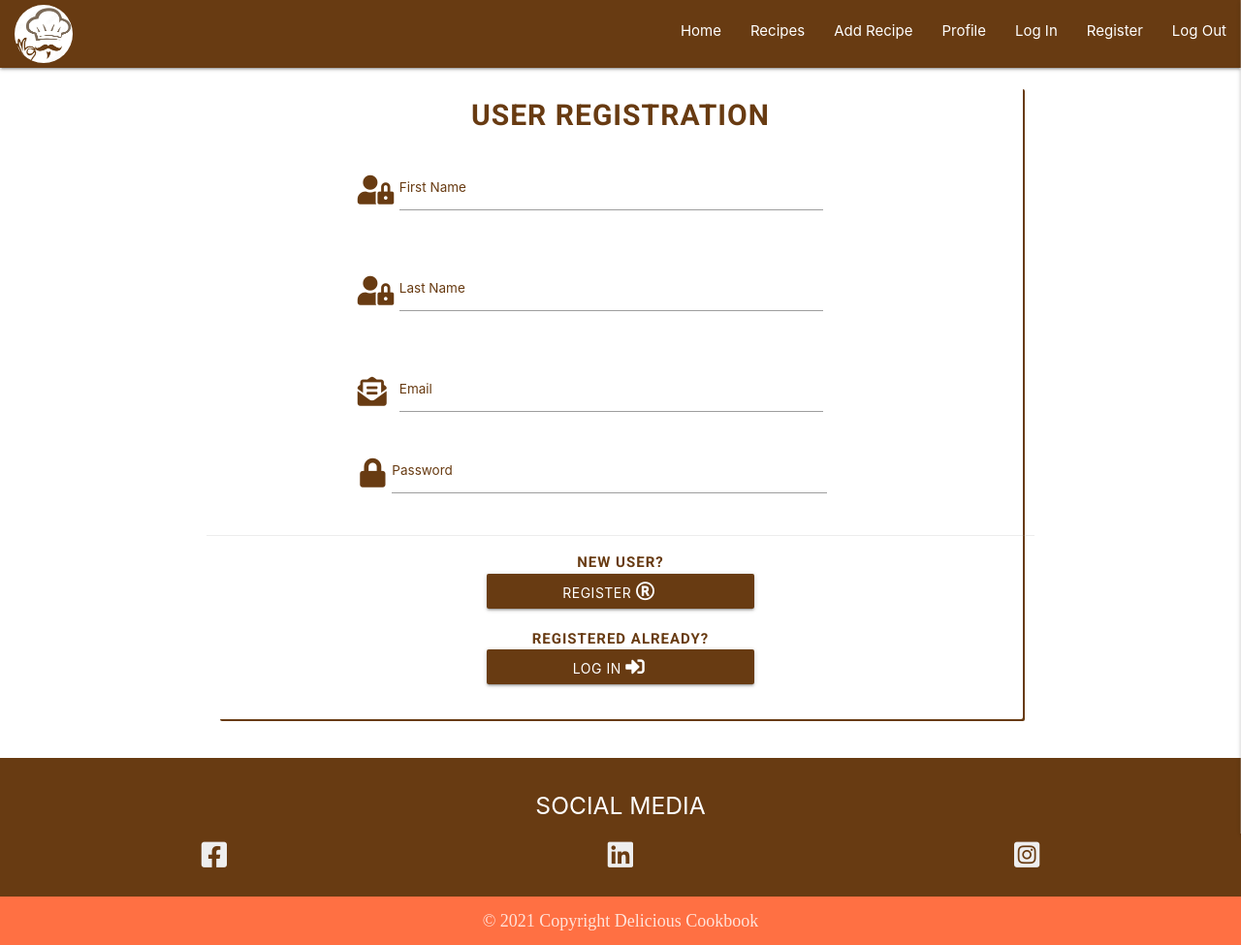
After one commit to farah1979/delicious-cookbook, a Flask app: page /register in a window 1280 px wide. The commit adds this page. Shown: the whole page at 97% size. Run offline with Flask 2, Linux system fonts and the light colour scheme; some libraries are stand-ins or nearby versions; some web fonts are replaced.

Commit message:
Add Register template and recipes template

```diff
--- a/app.py
+++ b/app.py
@@ -4,6 +4,7 @@ from flask import (
            request, session, url_for)
 from flask_pymongo import PyMongo
 from bson.objectid import ObjectId
+from werkzeug.security import generate_password_hash, check_password_hash
 if os.path.exists("env.py"):
     import env
 
@@ -23,6 +24,16 @@ def home():
     return render_template("home.html", get_recipes=get_recipes)
 
 
+@app.route("/recipes")
+def recipes():
+    return render_template("recipes.html")
+
+
+@app.route("/register", methods=["GET", "POST"])
+def register():
+    return render_template("register.html")
+
+
 if __name__ == "__main__":
     app.run(host=os.environ.get("IP"),
             port=int(os.environ.get("PORT")),
--- a/static/css/style.css
+++ b/static/css/style.css
@@ -274,7 +274,65 @@ svg {
     position: absolute;
     padding: 15px;
 
+}
+
+#reg-card{
+    margin-top: 20px;
+    box-shadow: 2px 2px #683b12;
+}
+
+#reg-title{
+    font-family: "roboto", sans-serif;
+    font-weight: 700;
+    font-size: 2rem;
+    color: #683b12;
+    text-align: center;
+    letter-spacing: 1px;
+
+}
+
+.fa-lock:before {
+    content: "\f023";
+    padding-left: 10px;
+}
+
+.input-field .prefix ~ input {
+    width: 80%;
+}
+
+.input-field .prefix {
+    font-size: 2rem;
+    color: #683b12;
+    margin: 2px;
+}
 
 
+.input-field .prefix.active {
+    color: #a1887f;
+}
 
+.input-field .prefix ~ input,
+.input-field .prefix ~ textarea,
+.input-field .prefix ~ label,
+.input-field .prefix ~ .validate ~ label,
+.input-field .prefix ~ .helper-text,
+.input-field .prefix ~ .autocomplete-content {
+    margin-left: 3rem;
+    color: #683b12;
+    font-size: 0.9rem;
 }
+
+.card-action .btn {
+   background-color: #683b12;
+}
+
+.bg_text_color{
+    font-family: "roboto", sans-serif;
+    font-weight: 700;
+    color: #683b12;
+    letter-spacing: 1px;
+    font-size: 1rem;
+    padding: 0;
+    margin: 0;
+    text-transform: uppercase;
+}
--- a/templates/base.html
+++ b/templates/base.html
@@ -24,17 +24,17 @@
     <!--------------------------------------------Navbar -->
     <nav class="nav-extended">
       <div class="nav-wrapper">
-        <a href="" class="brand-logo">
+        <a href="{{url_for('home')}}" class="brand-logo">
           <img src="{{url_for('static',filename='images/logo.jpg')}}" alt="logo" class="logo-image">
         </a>
         <a href="#" data-target="mobile-demo" class="sidenav-trigger right"><i class="fas fa-bars"></i></a>
         <ul class="right hide-on-med-and-down">
-          <li><a href="#">Home</a></li>
-          <li><a href="#">Recipes</a></li>
+          <li><a href="{{url_for('home')}}">Home</a></li>
+          <li><a href="{{url_for('recipes')}}">Recipes</a></li>
           <li><a href="#">Add Recipe</a></li>
           <li><a href="#">Profile</a></li>
           <li><a href="#">Log In</a></li>
-          <li><a href="#">Register</a></li>
+          <li><a href="{{url_for('register')}}">Register</a></li>
           <li><a href="#">Log Out</a></li>
 
         </ul>
@@ -46,12 +46,12 @@
       <li><a href="#">
           <h4 class="center-align brown-text text-darken-1 cook-list ">Cookbook</h4>
         </a></li>
-      <li><a href="#"><span class="menu">Home</span></a></li>
-      <li><a href="#"><span class="menu">Recipes</span></a></li>
+      <li><a href="{{('home')}}"><span class="menu">Home</span></a></li>
+      <li><a href="{{url_for('recipes')}}"><span class="menu">Recipes</span></a></li>
       <li><a href="#"><span class="menu">Add Recipe</span></a></li>
       <li><a href="#"><span class="menu">Profile</span></a></li>
       <li><a href="#"><span class="menu">Log In</span></a></li>
-      <li><a href="#"><span class="menu">Register</span></a></li>
+      <li><a href="{{url_for('register')}}"><span class="menu">Register</span></a></li>
       <li><a href="#"><span class="menu">LogOut</span></a></li>
     </ul>
 
--- a/templates/home.html
+++ b/templates/home.html
@@ -54,7 +54,7 @@
   </ul>
 </div>
 <div>
-
+<section>
   <div class="row">
     <div class="col s12 center-align">
       <h3 class="header-title">Daily Dish Recipes </h3>
@@ -150,7 +150,7 @@
   </div>
 
   <div class="col s12 button-recipes " style="text-align: center;">
-    <a class="waves-effect waves-light btn center-align">View All Recipes</a>
+    <a href="{{('recipes')}}" class="waves-effect waves-light btn center-align">View All Recipes</a>
   </div>
 
   <div class="container">
@@ -493,5 +493,5 @@
         </div>
       </div>
   </div>
-
+</section>
   {% endblock %}
--- /dev/null
+++ b/templates/register.html
@@ -0,0 +1,62 @@
+{% extends "base.html" %}
+{% block content %}
+
+<div class="row">
+    <form class="col s12 m8 offset-m2" method="POST" action="{{ url_for('register')}}">
+        <div class="card" id="reg-card">
+            <div class="card-content">
+                <span class="card-title" id="reg-title">User Registration</span>
+
+            </div>
+            <div class="row">
+                <div class="input-field col s12 m8 offset-m2">
+                    <i class="fas fa-user-lock prefix"></i>
+                    <input id="first_name" name="first_name" type="text" class="validate">
+                    <label for="first_name" class="first_name">First Name</label>
+                </div>
+            </div>
+            <div class="row">
+                <div class="input-field col s12 m8 offset-m2">
+                    <i class="fas fa-user-lock prefix"></i>
+                    <input id="last_name" name="last_name" type="text" class="validate">
+                    <label for="last_name">Last Name</label>
+                </div>
+            </div>
+            <div class="row">
+                <div class="input-field col s12 m8 offset-m2">
+                    <i class="fas fa-envelope-open-text prefix"></i>
+                    <input id="e_mail" name="e_mail" type="text" class="validate">
+                    <label for="e_mail">Email</label>
+                </div>
+                <div class="row">
+                    <div class="input-field col s12 m8 offset-m2">
+                        <i class="fas fa-lock prefix"></i>
+                        <input id="password" name="password" type="password" class="validate">
+                        <label for="password">Password</label>
+                    </div>
+                </div>
+                <div class="card-action">
+                    <div class="row ">
+                        <p class=" bg_text_color center-align"> New User?</p>
+                        <button type="submit" class="col s8 offset-s2 m4 offset-m4 cneter-align btn text-shadow">
+                            <a href="#" class="white-text text-darken-4 text-shadow">Register
+                                <i class="far fa-registered">
+                                </i>
+                            </a>
+                        </button>
+                    </div>
+                    <div class="row">
+                        <p class="bg_text_color center-align">Registered already?</p>
+                        <button type="submit" class="col s8  offset-s2 m4 offset-m4 center-align btn text-shadow">
+                            <a href="#" class="white-text text-darken-4 text-shadow">Log In
+                                <i class="fas fa-sign-in-alt">
+                                </i>
+                            </a>
+                        </button>
+                    </div>
+                </div>
+            </div>
+    </form>
+</div>
+
+{% endblock %}
```
Also changed, not shown: templates/recipes.html (added, +108 -0 lines).
